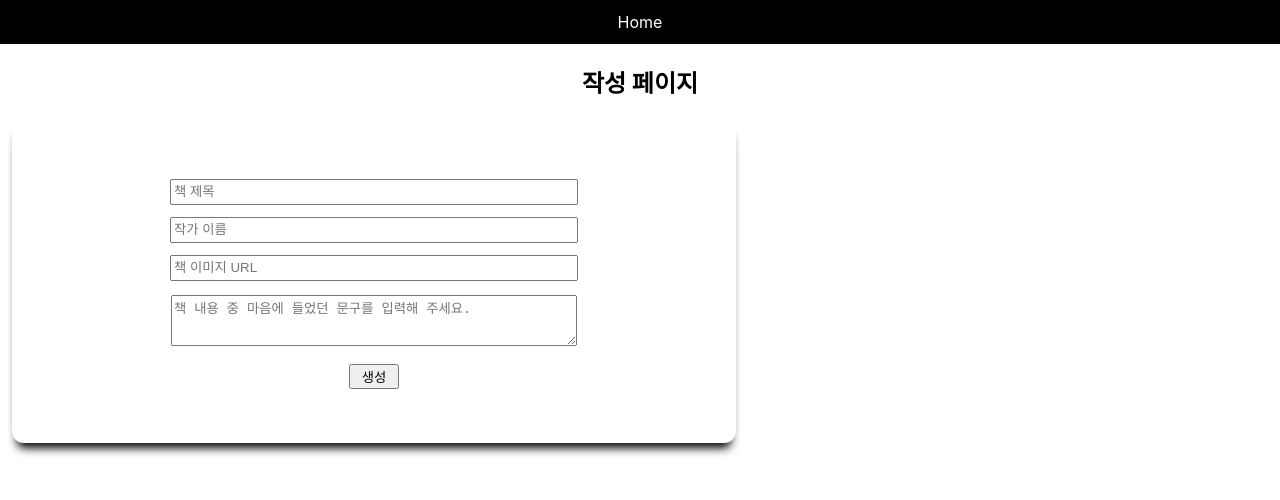
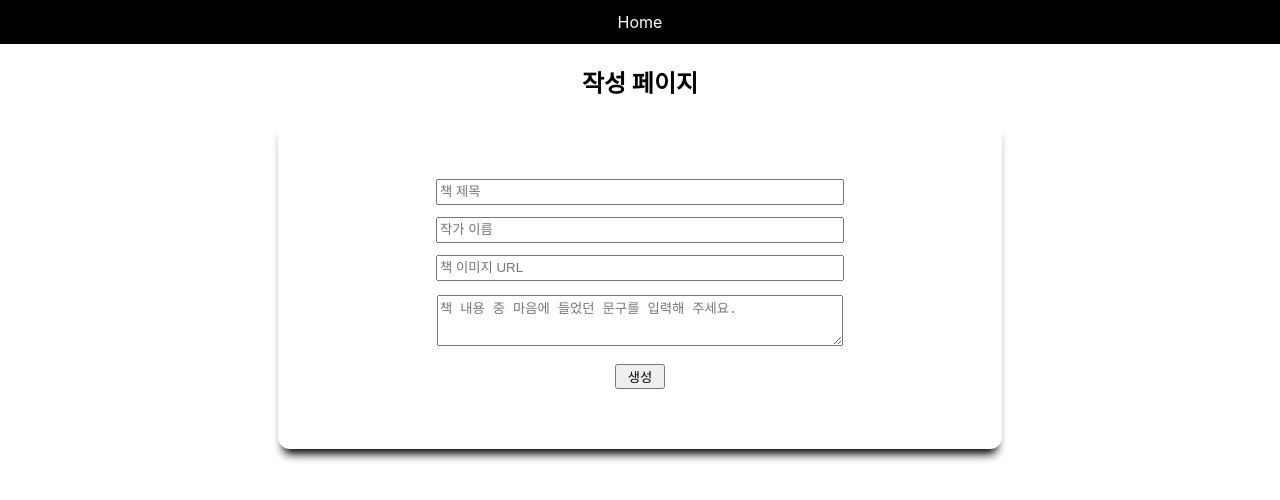
Before and after one commit to mtseo01/react, a React (Create React App) app: page /books/post in a window 1280 px wide. Shown: the top 500 px of the page. Built offline with nearby package versions, Linux system fonts and the light colour scheme.

Commit message:
Chore: Change CSS

```diff
--- a/src/components/UI/Card.css
+++ b/src/components/UI/Card.css
@@ -1,9 +1,10 @@
 .card {
-  margin: 12px;
+  margin: auto;
+  margin-bottom: 32px;
   padding: 12px;
 
   width: 700px;
-  height: 300px;
+  min-height: 300px;
   border: none;
   border-radius: 12px;
   box-shadow: 0 10px 10px -5px;
--- a/src/components/books/BookItem.css
+++ b/src/components/books/BookItem.css
@@ -8,7 +8,7 @@
   cursor: pointer;
   border: 1px solid #b1b1b1;
   border-radius: 6px;
-  height: 100%;
+  height: 300px;
   width: 30%;
 }
 img {
```
